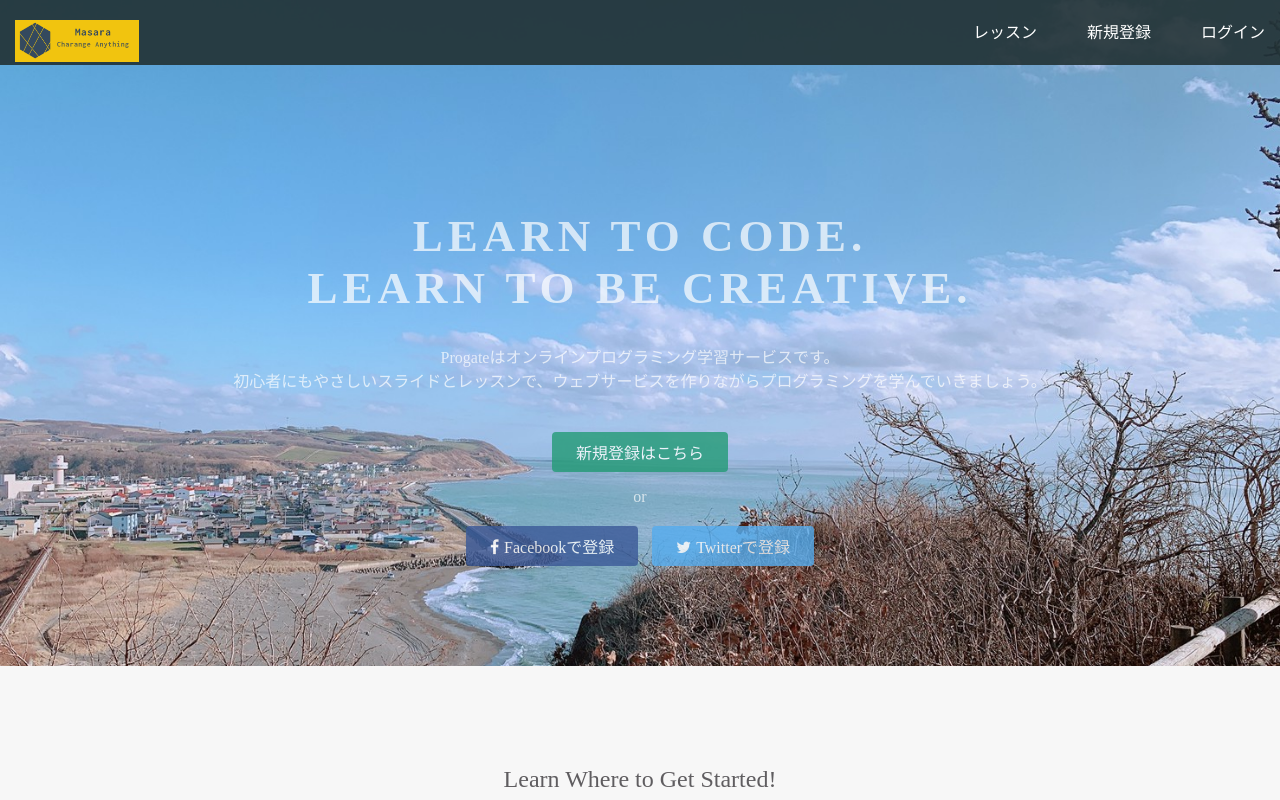
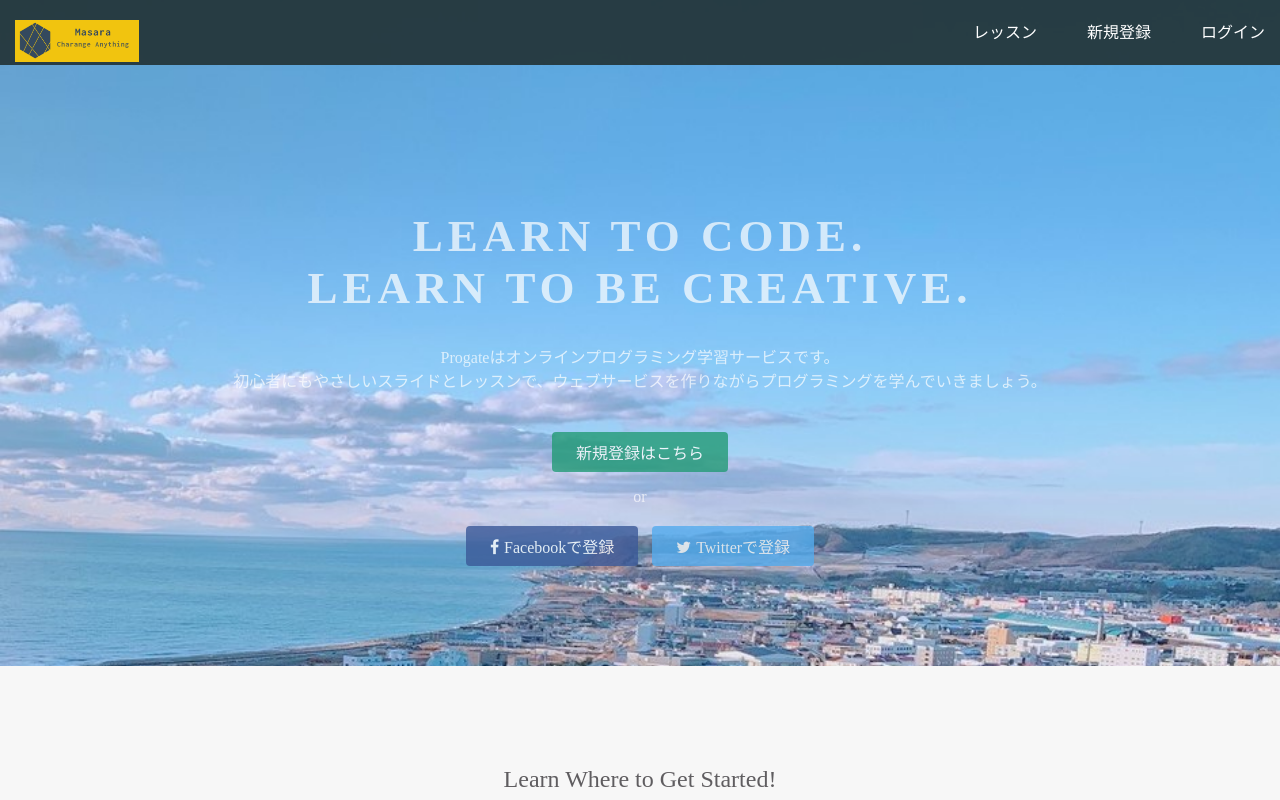
Before and after one commit to garam6masara/grampro, a plain HTML site: page index.html in a window 1280 px wide. Shown: the top 800 px of the page. Drawn offline with Linux system fonts and the light colour scheme.

Commit message:
Update stylesheet.css

```diff
--- a/stylesheet.css
+++ b/stylesheet.css
@@ -19,7 +19,7 @@ a {
 
 .top-wrapper {
   padding: 180px 0 100px 0;
-  background-image: url(grampro/line_33776143131824.jpg);
+  background-image: url(https://github.com/garam6masara/grampro/blob/main/line_282404230696471.jpg?raw=true);
   background-size: cover;
   color: white;
   text-align: center;
```
